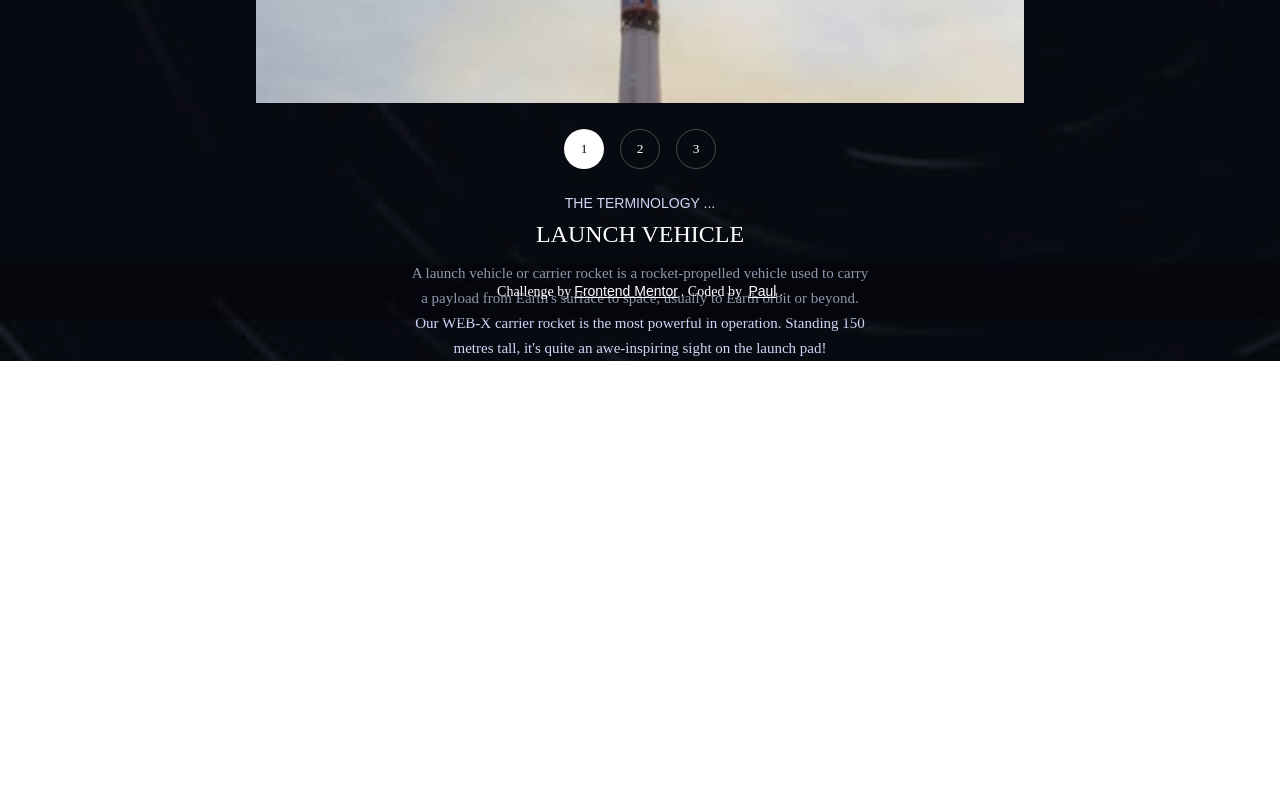
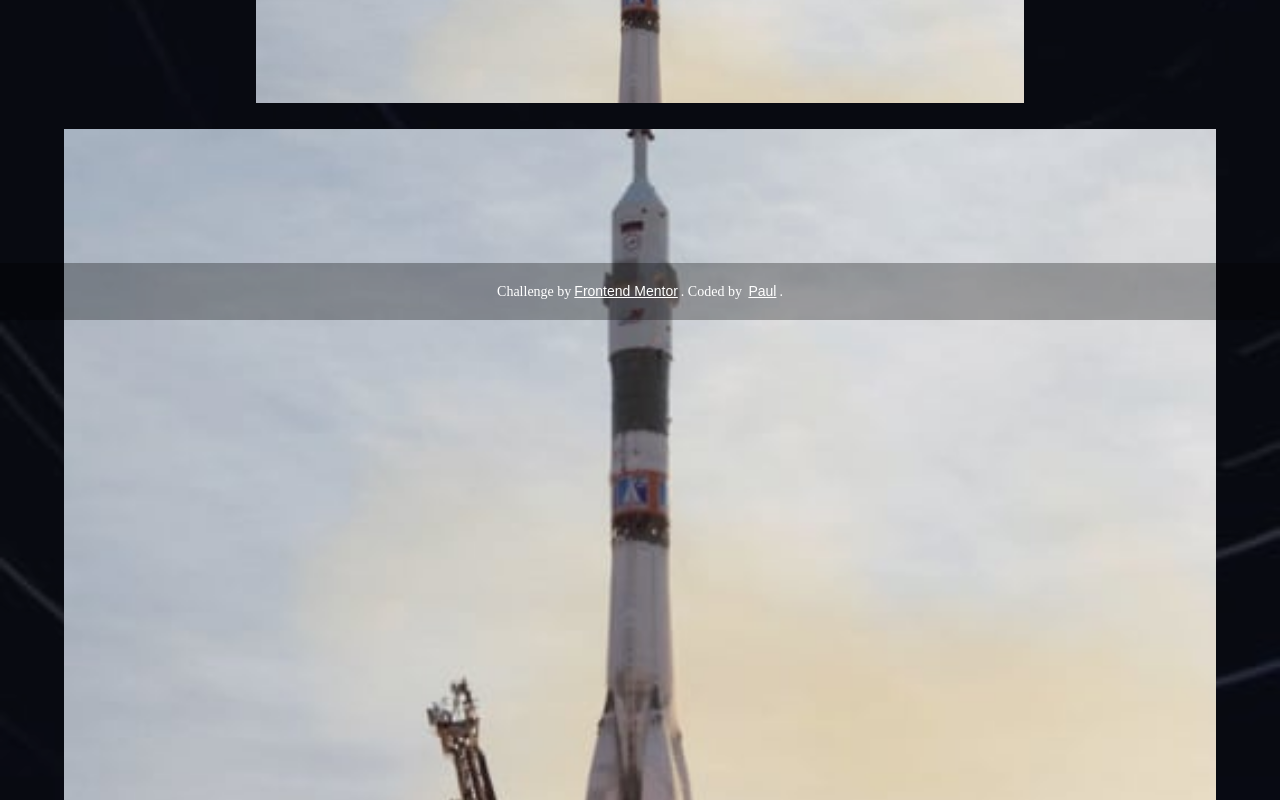
Before and after one commit to hatealgebra/space-tourism-website-FEM, a React (Vite) app: page /technology in a window 1280 px wide. Shown: the part 480-1280 px from the top of the page. Before the commit the page ends 841 px from the top, so only its background shows below. Built offline with nearby package versions, Linux system fonts and the light colour scheme; a web font is replaced by a local one.

Commit message:
test: Test the image

```diff
--- a/src/routes/technologyPage/TechnologyPage.tsx
+++ b/src/routes/technologyPage/TechnologyPage.tsx
@@ -7,6 +7,8 @@ import useCarousel from '@hooks/useCarousel';
 import useWindowSize from '@hooks/useWindowSize';
 import { BREAKPOINTS } from '@constants/constants';
 import { useEffect, useRef, useState } from 'react';
+
+import image from '@images/technology/image-launch-vehicle-portrait.jpg';
 
 interface TechnologyPageProps {
     technologyData: Array<ITechnologyData>;
@@ -76,6 +78,11 @@ const TechnologyPage = ({ technologyData }: TechnologyPageProps) => {
                         })}
                     </div>
                 </div>
+                <img
+                    style={{ width: '100%', height: '100%' }}
+                    src={image}
+                    alt=""
+                />
                 <menu className={styles.menuControls}>
                     {technologyData.map((_, index) => (
                         <button
```
